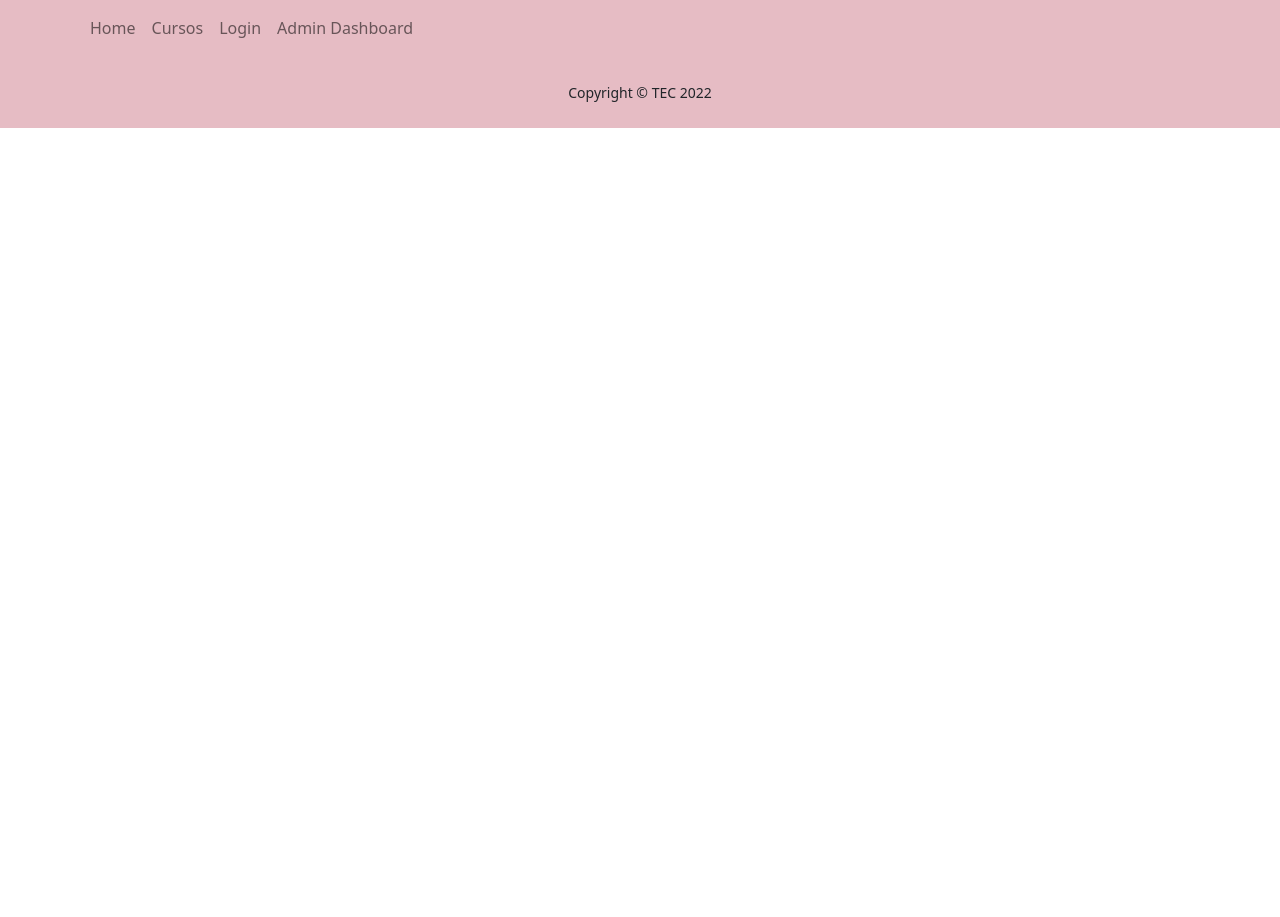
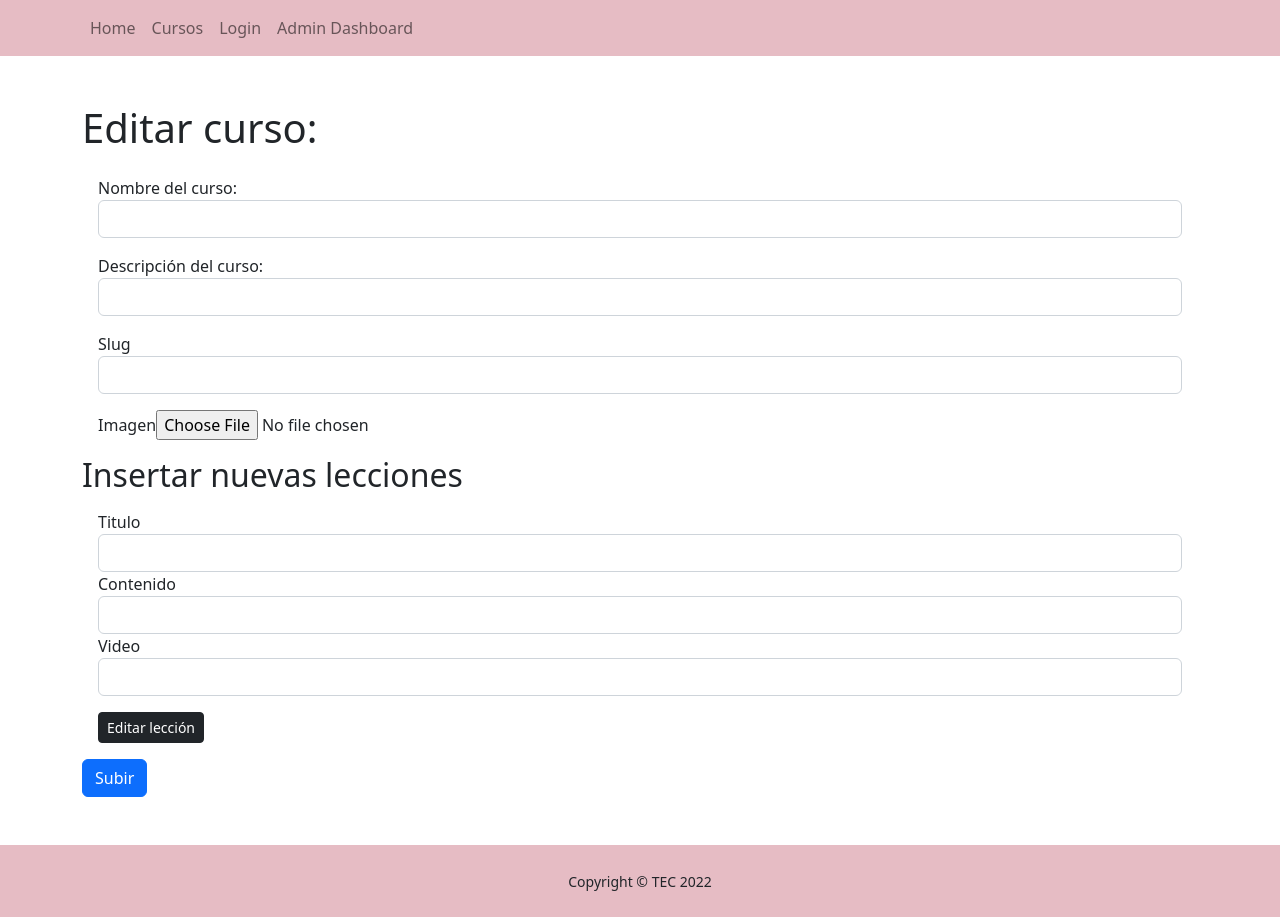
Before and after one commit to ALANCRUZ96942/Proyecto_final_web, a React (Create React App) app in the folder frontend/: page /admin/cursos/editar/1 in a window 1280 px wide. Before the commit the page ends 800 px from the top, so only its background shows below. Built offline with nearby package versions, Linux system fonts and the light colour scheme; a web font is replaced by a local one.

Commit message:
feat: edit panel

```diff
--- a/frontend/src/App.js
+++ b/frontend/src/App.js
@@ -9,6 +9,7 @@ import Courses from "./components/Courses";
 import Login from './components/Login';
 import Admin from './components/Admin';
 import AdminCreate from './components/AdminViews/AdminCreate';
+import AdminEdit from './components/AdminViews/AdminEdit'
 
 function App() {
   return (
@@ -21,6 +22,7 @@ function App() {
         <Route path="/login" element={<Login />}   />
         <Route path="/admin" element={<Admin />}   />
         <Route path="admin/cursos/agregar" element={<AdminCreate />}   />
+        <Route path="admin/cursos/editar/:id" element={<AdminEdit />}   />
 
       </Routes>
     <Footer />
--- a/frontend/src/components/Admin.js
+++ b/frontend/src/components/Admin.js
@@ -70,7 +70,7 @@ function Admin() {
             <td>{` ${userInfo.name}`}</td>
             <td>{` ${userInfo.description}`}</td>
             <td>
-            <a href={"admin/cursos/agregar/"+index}><button type="button" class="btn btn-warning m-3">Editar</button></a>
+            <a href={"admin/cursos/editar/"+userInfo._id}><button type="button" class="btn btn-warning m-3">Editar</button></a>
             <button type="button" class="btn btn-danger m-3" onClick={() => {delet(userInfo._id)}}>Eliminar</button>
             </td>
 
--- /dev/null
+++ b/frontend/src/components/AdminViews/AdminEdit.js
@@ -0,0 +1,196 @@
+import { BrowserRouter, Routes, Route } from "react-router-dom";
+import React, { useEffect, useState } from "react";
+import axios from "axios";
+import { DummyImage } from 'react-simple-placeholder-image'
+import Swal from 'sweetalert2'
+
+
+
+function AdminEdit() {
+
+
+  const [nombre, setNombre] = useState([]);
+  const [desc, setDesc] = useState([]);
+  const [slug, setSlug] = useState([]);
+  const [file, setFile] = useState([]);
+
+  const [lecciones, setLessons] = useState([]);
+
+  const [titulol, setLessonTitle] = useState([]);
+  const [contentl, setLessonContent] = useState([]);
+  const [videol, setLessonVideo] = useState([]);
+
+  function  getNombre(val){
+    setNombre(val.target.value);
+
+  };
+  function  getDesc(val){
+    setDesc(val.target.value);
+
+
+  };
+  function  getSlug(val){
+    setSlug(val.target.value);
+    console.log(slug);
+
+  };
+
+  function  getFile(val){
+    const files = val.target.files[0];
+    setFile(files);
+    console.log(file);
+  };
+
+
+  function getLessons(e){
+    e.preventDefault();
+
+  if((titulol.length !==  0) && (contentl.length  !==  0)  && (videol.length  !==  0)) {
+      const newlesson = {
+        titulo: titulol,
+        content: contentl,
+        video : videol,
+      }
+      setLessons(lecciones => [...lecciones, newlesson]);
+      console.log(lecciones);
+
+   }
+    else{
+   Swal.fire({
+      icon: 'error',
+      title: 'Oops...',
+      text: 'Falta algún dato por ingresar',
+    });
+
+    }
+
+  };
+
+
+
+
+  function  getLessonTitle(val){
+    setLessonTitle(val.target.value);
+
+  };
+  function  getLessonContent(val){
+    setLessonContent(val.target.value);
+
+
+  };
+  function  getLessonVideo(val){
+    setLessonVideo(val.target.value);
+  };
+
+
+  var body = {
+    slug: slug,
+    name:  nombre,
+    description: desc,
+    image : file,
+    lessons: lecciones,
+  }
+
+
+  function update(){
+    if((nombre.length !==  0) && (desc.length  !==  0)  && (slug.length  !==  0)){
+      axios.post('http://localhost:4000/api/courses/create',body
+      ).then((respuesta) => {
+        Swal.fire({
+          icon: 'success',
+          title: 'Curso subido con éxito',
+          showConfirmButton: false,
+          timer: 1500
+        });
+
+      }).catch(err => {
+        Swal.fire({
+          icon: 'error',
+          title: 'Oops...',
+          text: 'Hubo algun error',err,
+        });
+
+      })
+    }else{
+      Swal.fire({
+        icon: 'error',
+        title: 'Oops...',
+        text: 'Falta algún dato por ingresar',
+      });
+    }
+
+  }
+
+
+
+  return (
+
+
+
+    <div className="container  pt-5 pb-5 pr-5 pl-5 ">
+      <div className="row ">
+      <h1>
+        Editar curso:
+    </h1>
+      <form>
+            <div className="form-group m-3">
+                <label >Nombre del curso:</label>
+                <input type="text" className="form-control" onChange={getNombre}/>
+            </div>
+            <div className="form-group m-3">
+                <label >Descripción del curso:</label>
+                <input type="text" className="form-control" onChange={getDesc}/>
+            </div>
+            <div className="form-group m-3">
+                <label >Slug</label>
+                <input type="text" className="form-control" onChange={getSlug}/>
+            </div>
+            <div className="form-group m-3">
+                <label >Imagen</label>
+                <input
+                  type="file"
+                  id="file"
+                  onChange={getFile}
+                />
+            </div>
+
+            <h2>Insertar nuevas lecciones</h2>
+
+            <div className="form-group m-3">
+                <label >Titulo</label>
+                <input type="text" className="form-control" onChange={getLessonTitle} />
+
+                <label >Contenido</label>
+                <input type="text" className="form-control" onChange={getLessonContent} />
+
+                <label >Video</label>
+                <input type="text" className="form-control" onChange={getLessonVideo} />
+                <button className="btn btn-sm btn-dark mt-3" onClick={getLessons}>Editar lección</button>
+
+            </div>
+
+
+
+            {lecciones.map((userInfo,index) => (
+
+              <li className="list-group-item">
+                <h5>Titulo de la lección: {` ${userInfo.titulo}`}</h5>
+                <h5>Contenido: {` ${userInfo.content}`}</h5>
+                <h5>Link de Youtube: {` ${userInfo.video}`}</h5>
+                <hr />
+              </li>
+              ))}
+
+            <button type="submit" className="btn btn-primary" onClick={update}>Subir</button>
+            </form>
+      </div>
+
+
+
+
+    </div>
+  );
+}
+
+
+export default AdminEdit;
```
Also changed, not shown: 1 other file (tests, documents, lock files or other folders).
